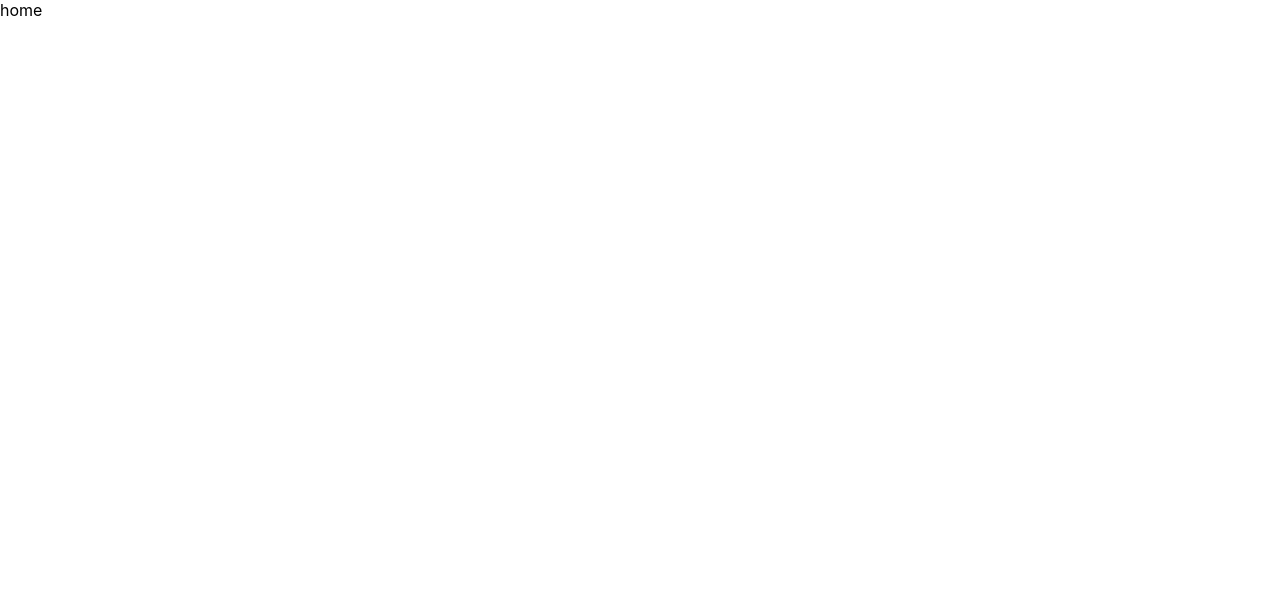
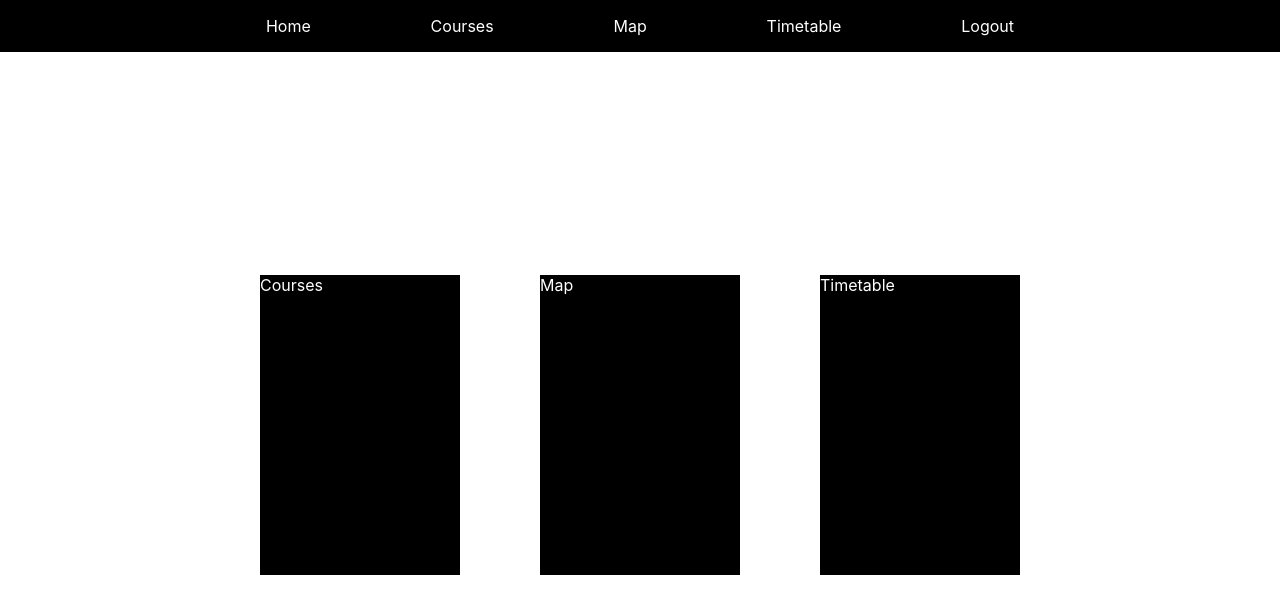
Before and after one commit to shaarangg/motorq-assingment, a Next.js app in the folder Frontend/: page /home in a window 1280 px wide. Shown: the top 614 px of the page. Built offline with nearby package versions, Linux system fonts and the light colour scheme.

Commit message:
feat: home page

```diff
--- /dev/null
+++ b/Frontend/components/Layout.jsx
@@ -0,0 +1,10 @@
+import Navbar from "./Navbar";
+function Layout({ children }) {
+	return (
+		<>
+			<Navbar />
+			<main>{children}</main>
+		</>
+	);
+}
+export default Layout;
--- /dev/null
+++ b/Frontend/components/Navbar.jsx
@@ -0,0 +1,37 @@
+import Link from "next/link";
+import styles from "../styles/Navbar.module.scss";
+function Navbar() {
+	return (
+		<nav className={styles.nav}>
+			<ul>
+				<li>
+					<Link href="/home">
+						<a>Home</a>
+					</Link>
+				</li>
+				<li>
+					<Link href="/courses">
+						<a>Courses</a>
+					</Link>
+				</li>
+				<li>
+					<Link href="/map">
+						<a>Map</a>
+					</Link>
+				</li>
+				<li>
+					<Link href="/timetable">
+						<a>Timetable</a>
+					</Link>
+				</li>
+				<li>
+					<Link href="/">
+						<a>Logout</a>
+					</Link>
+				</li>
+			</ul>
+		</nav>
+	);
+}
+
+export default Navbar;
--- a/Frontend/pages/home.jsx
+++ b/Frontend/pages/home.jsx
@@ -1,5 +1,16 @@
+import Layout from "../components/Layout";
+import styles from "../styles/Home.module.scss";
+import Link from "next/link";
 function home() {
-	return <div>home</div>;
+	return (
+		<Layout>
+			<div className={styles.container}>
+				<Link href="/courses">Courses</Link>
+				<Link href="/map">Map</Link>
+				<Link href="/timetable">Timetable</Link>
+			</div>
+		</Layout>
+	);
 }
 
 export default home;
--- /dev/null
+++ b/Frontend/styles/Home.module.scss
@@ -0,0 +1,13 @@
+.container {
+	display: flex;
+	height: 100%;
+	align-items: center;
+	justify-content: center;
+	gap: 5rem;
+	a {
+		width: 200px;
+		height: 300px;
+		background-color: black;
+		color: white;
+	}
+}
--- /dev/null
+++ b/Frontend/styles/Navbar.module.scss
@@ -0,0 +1,19 @@
+.nav {
+	position: sticky;
+	position: -webkit-sticky;
+	top: 0;
+	z-index: 100;
+	width: 100%;
+	background-color: black;
+	ul {
+		width: 900px;
+		margin: auto;
+		display: flex;
+		justify-content: space-around;
+		padding: 1rem 1rem;
+		color: white;
+		li {
+			display: block;
+		}
+	}
+}
--- a/Frontend/styles/globals.css
+++ b/Frontend/styles/globals.css
@@ -1,16 +1,20 @@
-html,
+* {
+	box-sizing: border-box;
+	padding: 0;
+	margin: 0;
+	font-family: -apple-system, BlinkMacSystemFont, Segoe UI, Roboto, Oxygen, Ubuntu, Cantarell,
+		Fira Sans, Droid Sans, Helvetica Neue, sans-serif;
+}
 body {
-  padding: 0;
-  margin: 0;
-  font-family: -apple-system, BlinkMacSystemFont, Segoe UI, Roboto, Oxygen,
-    Ubuntu, Cantarell, Fira Sans, Droid Sans, Helvetica Neue, sans-serif;
+	height: 100vh;
 }
-
+#__next {
+	height: 100%;
+}
 a {
-  color: inherit;
-  text-decoration: none;
+	color: inherit;
+	text-decoration: none;
 }
-
-* {
-  box-sizing: border-box;
+main {
+	height: calc(100% - 53.6px);
 }
```
